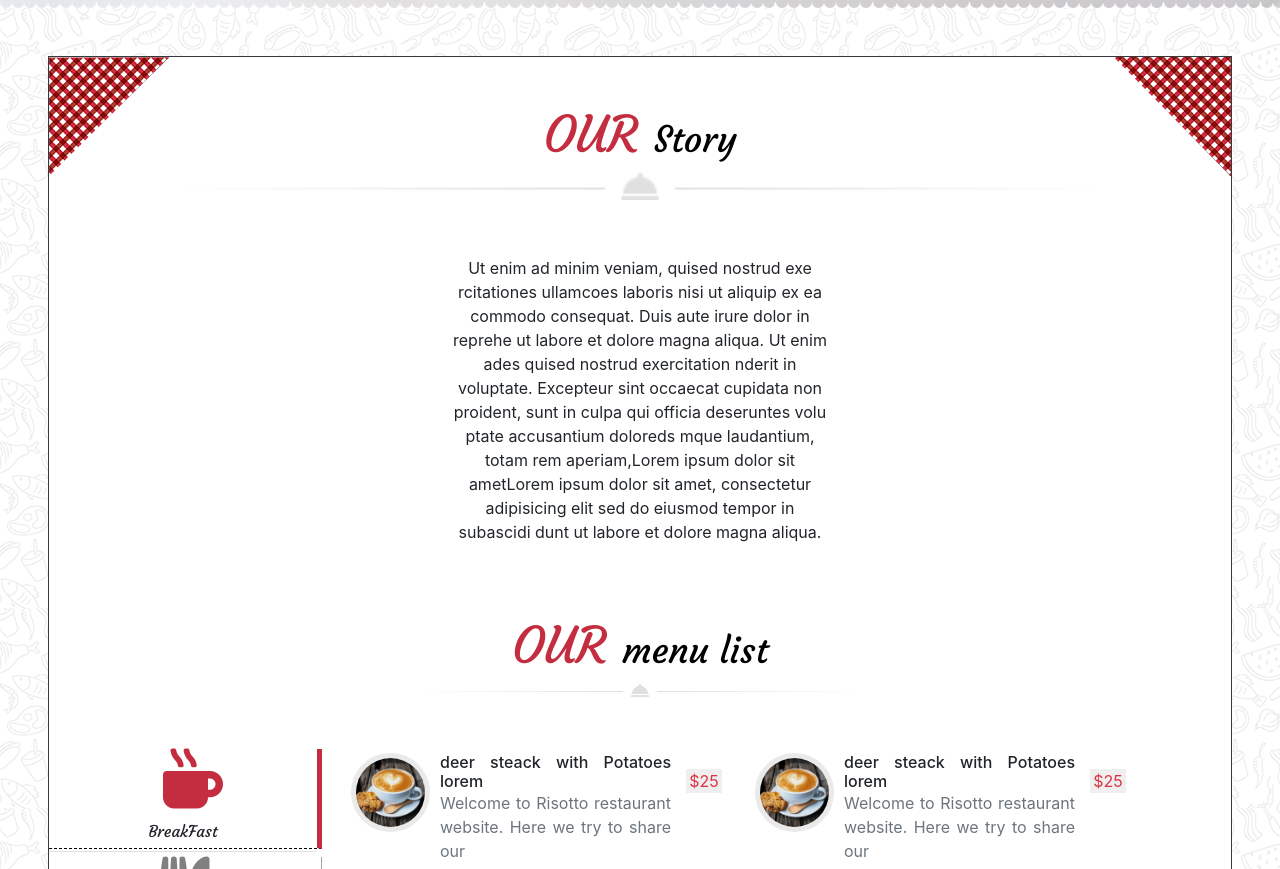
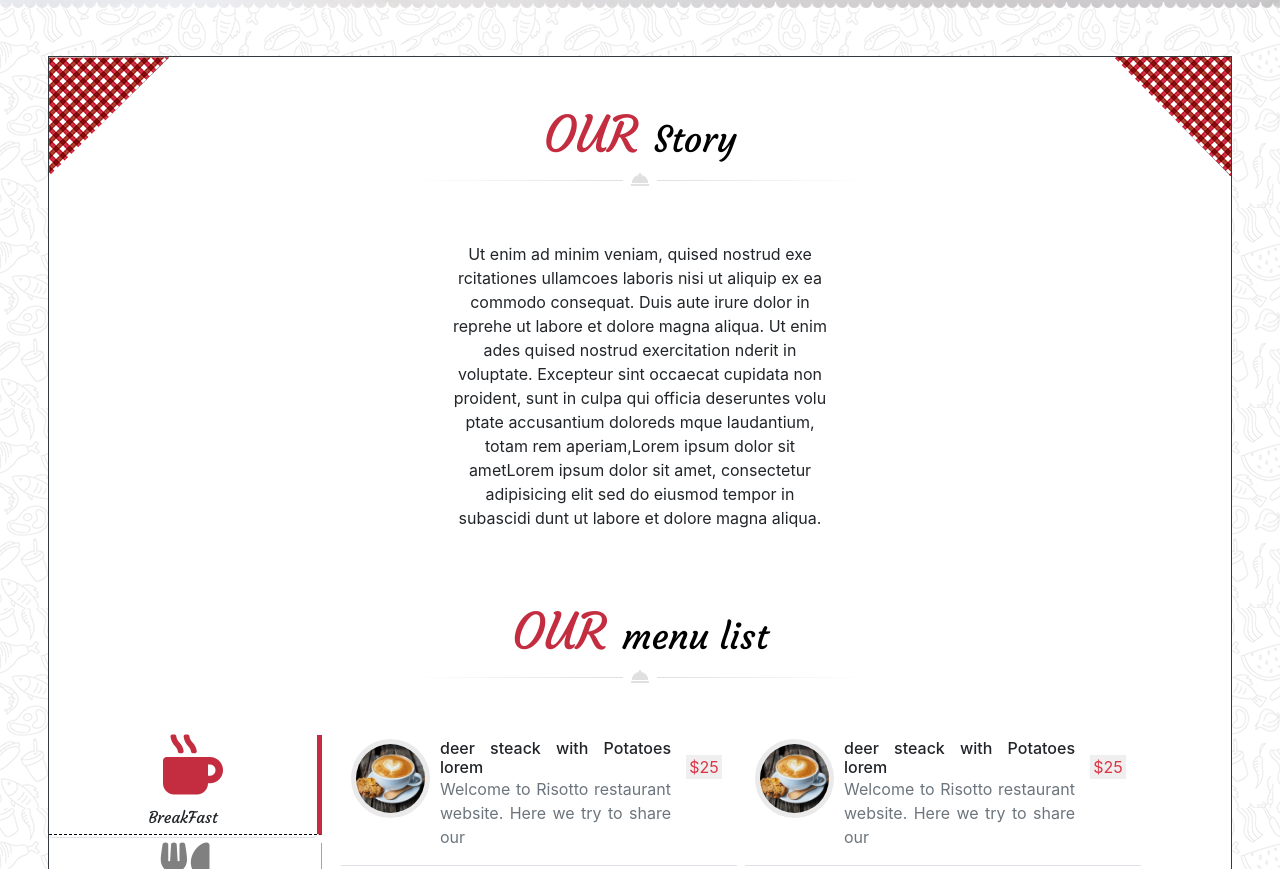
Before and after one commit to tim2323/exercice-site-chef, a website: page index.html in a window 1280 px wide. Shown: the part 792-1661 px from the top of the page. Drawn offline with Linux system fonts and the light colour scheme; files whose address does not match are found by name.

Commit message:
final(avant test js)

```diff
--- a/index.html
+++ b/index.html
@@ -65,7 +65,7 @@
         <div class="row ">
             <div class="col-lg-12 text-center mt-5">
                 <h2 class="redColor2" id="about-us">Our <span class="titre">Story</span></h2>
-                <img src="public/images/decoration_line.png" alt="décoration" class="mb-5 w-100">
+                <img src="public/images/decoration_line.png" alt="décoration" class="mb-5">
             </div>
         </div>
         <div class="row">
```
